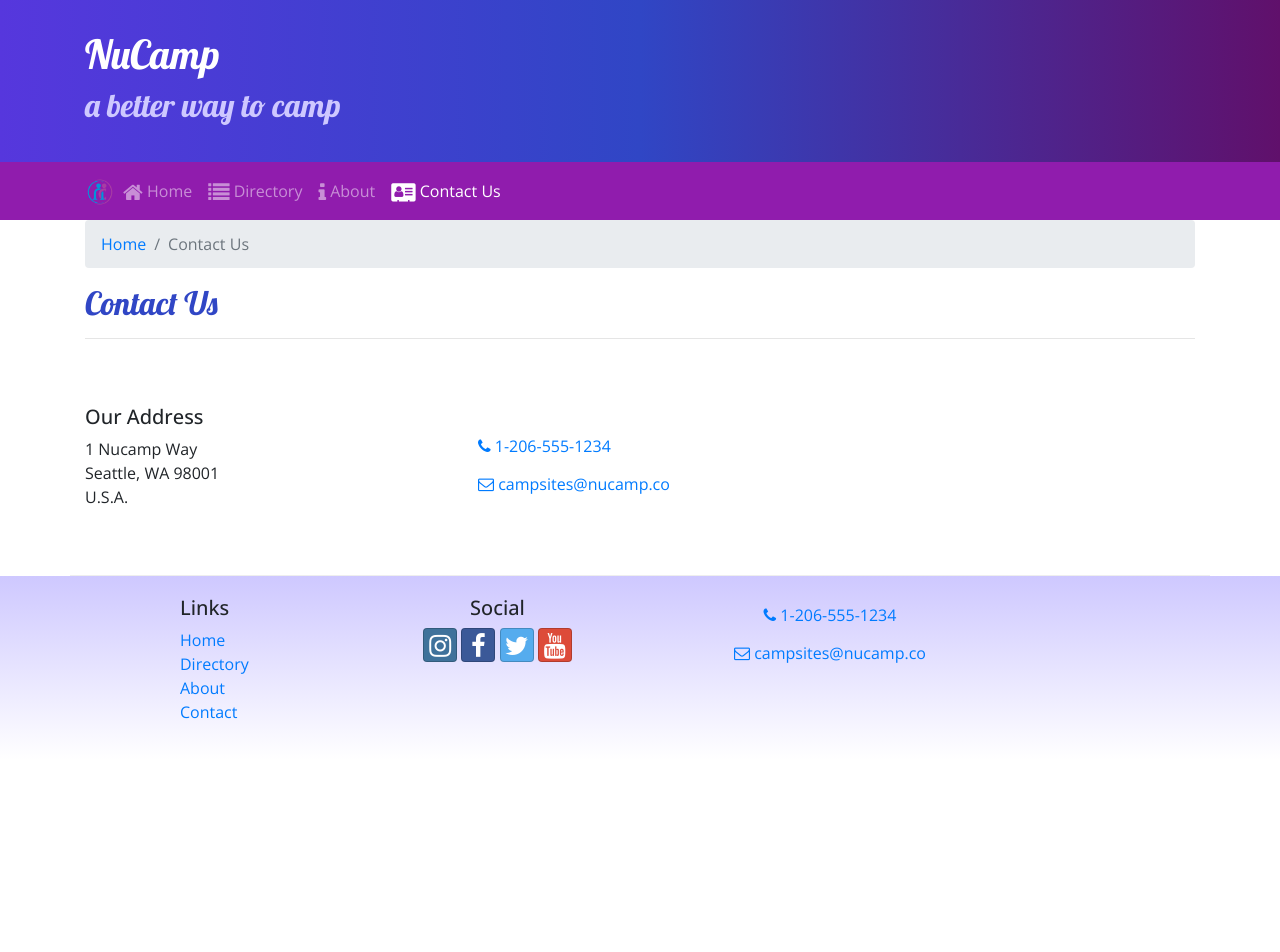
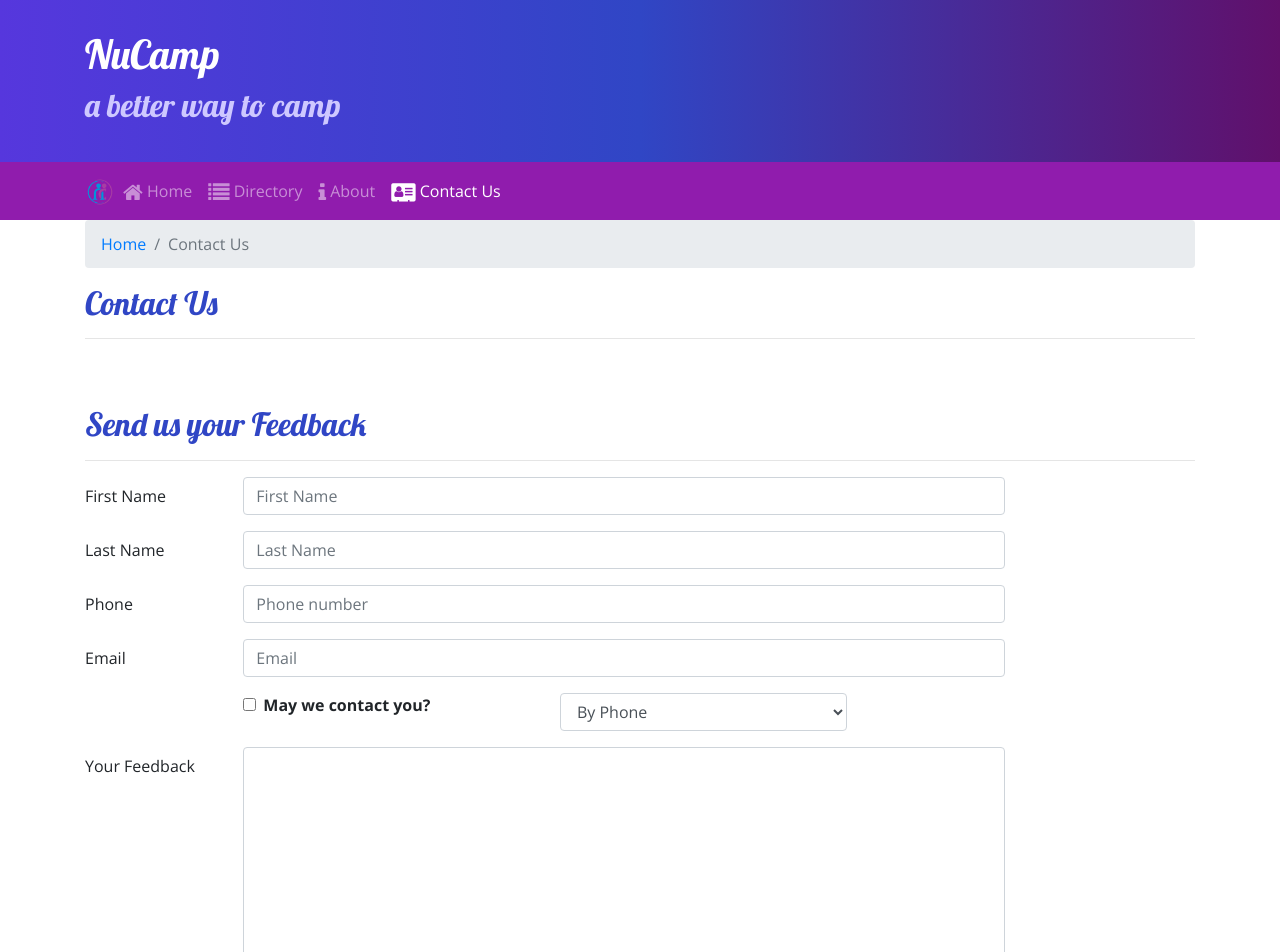
Before and after one commit to centrila/React, a React (Create React App) app: page /contactus in a window 1280 px wide. Shown: the top 952 px of the page. Before the commit the page ends 800 px from the top, so only its background shows below. Built offline with nearby package versions, Linux system fonts and the light colour scheme.

Commit message:
Controlled Forms

```diff
--- a/src/components/ContactComponent.js
+++ b/src/components/ContactComponent.js
@@ -1,8 +1,43 @@
-import React from 'react';
-import { Breadcrumb, BreadcrumbItem } from 'reactstrap';
+import React, { Component } from 'react';
+import { Breadcrumb, BreadcrumbItem, Button, Form, FormGroup, Label, Input, Col } from 'reactstrap';
 import { Link } from 'react-router-dom';
 
-function Contact(props) {
+class Contact extends Component {
+
+    constructor(props) {
+        super(props);
+
+        this.state = {
+            firstName: '',
+            lastName: '',
+            phoneNum: '',
+            email: '',
+            agree: false,
+            contactType: 'By Phone',
+            feedback: ''
+        };
+
+        this.handleInputChange = this.handleInputChange.bind(this);
+        this.handleSubmit = this.handleSubmit.bind(this);
+    }
+
+    handleInputChange(event) {
+        const target = event.target;
+        const name = target.name;
+        const value = target.type === 'checkbox' ? target.checked : target.value;
+
+        this.setState({
+            [name]: value
+        });
+    }
+
+    handleSubmit(event) {
+        console.log('Current state is: ' + JSON.stringify(this.state));
+        alert('Current state is: ' + JSON.stringify(this.state));
+        event.preventDefault();
+    }
+
+    render(){
         return(
             <div className="container">
                 <div className="row">
@@ -16,22 +51,92 @@
                     </div>
                 </div>
 
-            <div className="row row-content align-items-center">
-                <div className="col-sm-4">
-                    <h5>Our Address</h5>
-                    <address>
-                        1 Nucamp Way<br />
-                        Seattle, WA 98001<br />
-                        U.S.A.
-                    </address>
+                <div className="row row-content">
+                    <div className="col-12">
+                        <h2>Send us your Feedback</h2>
+                        <hr />
                     </div>
-                    <div className="col">
-                        <a role="button" className="btn btn-link" href="tel:+12065551234"><i className="fa fa-phone" /> 1-206-555-1234</a><br />
-                        <a role="button" className="btn btn-link" href="mailto:fakeemail@fakeemail.co"><i className="fa fa-envelope-o" /> campsites@nucamp.co</a>
+                    <div className="col-md-10">
+                        <Form onSubmit={this.handleSubmit}>
+                            <FormGroup row>
+                                <Label htmlFor="firstName" md={2}>First Name</Label>
+                                <Col md={10}>
+                                    <Input type="text" id="firstName" name="firstName"
+                                        placeholder="First Name"
+                                        value={this.state.firstName}
+                                        onChange={this.handleInputChange} />
+                                </Col>
+                            </FormGroup>
+                            <FormGroup row>
+                                <Label htmlFor="lastName" md={2}>Last Name</Label>
+                                <Col md={10}>
+                                    <Input type="text" id="lastName" name="lastName"
+                                        placeholder="Last Name"
+                                        value={this.state.lastName}
+                                        onChange={this.handleInputChange} />
+                                </Col>
+                            </FormGroup>
+                            <FormGroup row>
+                                <Label htmlFor="phoneNum" md={2}>Phone</Label>
+                                <Col md={10}>
+                                    <Input type="tel" id="phoneNum" name="phoneNum"
+                                        placeholder="Phone number"
+                                        value={this.state.phoneNum}
+                                        onChange={this.handleInputChange} />
+                                </Col>
+                            </FormGroup>
+                            <FormGroup row>
+                                <Label htmlFor="email" md={2}>Email</Label>
+                                <Col md={10}>
+                                    <Input type="email" id="email" name="email"
+                                        placeholder="Email"
+                                        value={this.state.email}
+                                        onChange={this.handleInputChange} />
+                                </Col>
+                            </FormGroup>
+                            <FormGroup row>
+                                <Col md={{size: 4, offset: 2}}>
+                                    <FormGroup check>
+                                        <Label check>
+                                            <Input type="checkbox"
+                                                name="agree"
+                                                checked={this.state.agree}
+                                                onChange={this.handleInputChange} /> {' '}
+                                            <strong>May we contact you?</strong>
+                                        </Label>
+                                    </FormGroup>
+                                </Col>
+                                <Col md={4}>
+                                    <Input type="select" name="contactType"
+                                            value={this.state.contactType}
+                                            onChange={this.handleInputChange}>
+                                        <option>By Phone</option>
+                                        <option>By Email</option>
+                                    </Input>
+                                </Col>
+                            </FormGroup>
+                            <FormGroup row>
+                                <Label htmlFor="feedback" md={2}>Your Feedback</Label>
+                                <Col md={10}>
+                                    <Input type="textarea" id="feedback" name="feedback"
+                                        rows="12"
+                                        value={this.state.feedback}
+                                        onChange={this.handleInputChange}></Input>
+                                </Col>
+                            </FormGroup>
+                            <FormGroup row>
+                                <Col md={{size: 10, offset: 2}}>
+                                    <Button type="submit" color="primary">
+                                        Send Feedback
+                                    </Button>
+                                </Col>
+                            </FormGroup>
+                        </Form>
                     </div>
                 </div>
             </div>
         );
     }
+}
 
 export default Contact;
```
Lines whose indentation alone changed are shown as unchanged.
